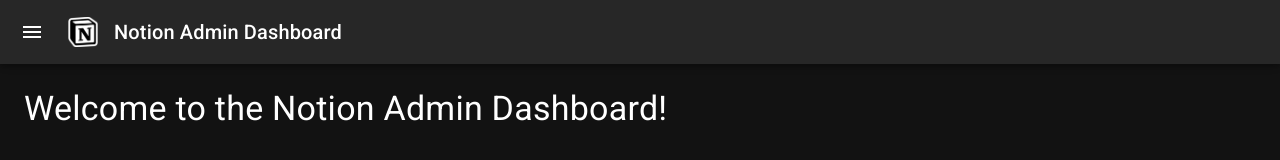
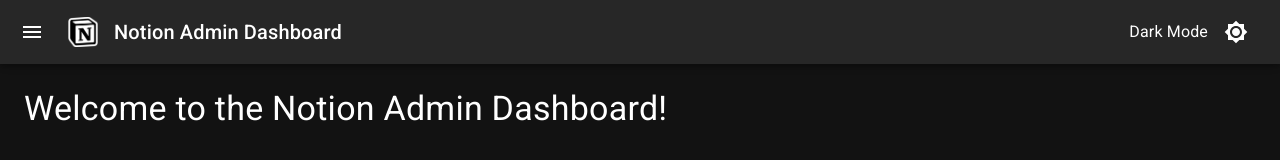
Before and after one commit to yuhsianw/notion-admin-dashboard, a React app in the folder client/: page / in a window 1280 px wide. Shown: the top 160 px of the page. Built offline with nearby package versions, Linux system fonts and the light colour scheme; a web font is replaced by a local one.

Commit message:
feat: add theme toggle to top nav bar

```diff
--- a/client/src/components/AppLayout.tsx
+++ b/client/src/components/AppLayout.tsx
@@ -1,26 +1,41 @@
-import { Box, CssBaseline } from '@mui/material';
-import { ThemeProvider, createTheme } from '@mui/material/styles';
+import { Box, CssBaseline, ThemeProvider, createTheme } from '@mui/material';
 import React from 'react';
 import TopNavBar from './Navigation/TopNavBar';
 import SideNav from './Navigation/SideNav';
 import { Outlet } from 'react-router-dom';
 import Main from './Navigation/Main';
-
-const defaultTheme = createTheme();
-const darkTheme = createTheme({
-  palette: {
-    mode: 'dark',
-    primary: {
-      main: '#1976d2',
-    },
-  },
-});
+import { ColorModeContext } from '../data/ColorModeContext';
 
 export default function AppLayout() {
   const [open, setOpen] = React.useState(false);
+  const [mode, setMode] = React.useState<'light' | 'dark'>('dark');
+
+  /**
+   * TODO:  Refactor this into a custom theme provider
+   * @see: https://mui.com/material-ui/customization/dark-mode/#toggling-color-mode
+   */
+  const colorMode = React.useMemo(
+    () => ({
+      toggleColorMode: () => {
+        setMode((prevMode) => (prevMode === 'light' ? 'dark' : 'light'));
+      },
+    }),
+    [],
+  );
+
+  const theme = React.useMemo(
+    () =>
+      createTheme({
+        palette: {
+          mode,
+        },
+      }),
+    [mode],
+  );
 
   return (
-    <ThemeProvider theme={darkTheme}>
+    <ColorModeContext.Provider value={colorMode}>
+      <ThemeProvider theme={theme}>
         <Box sx={{ display: 'flex' }}>
           <CssBaseline />
           <TopNavBar open={open} setOpen={setOpen} />
@@ -30,5 +45,6 @@
           </Main>
         </Box>
       </ThemeProvider>
+    </ColorModeContext.Provider>
   );
 }
--- /dev/null
+++ b/client/src/components/Navigation/ColorModeToggle.tsx
@@ -0,0 +1,35 @@
+import { Box, useTheme } from '@mui/material';
+import IconButton from '@mui/material/IconButton';
+import React from 'react';
+import { ColorModeContext } from '../../data/ColorModeContext';
+import Brightness4Icon from '@mui/icons-material/Brightness4';
+import Brightness7Icon from '@mui/icons-material/Brightness7';
+
+export default function ColorModeToggle() {
+  const theme = useTheme();
+  const colorMode = React.useContext(ColorModeContext);
+  const toCapitalCase = (text: string) => {
+    return text.charAt(0).toUpperCase() + text.slice(1);
+  };
+
+  return (
+    <Box
+      sx={{
+        display: 'flex',
+        alignItems: 'center',
+        ml: 'auto',
+      }}>
+      {toCapitalCase(`${theme.palette.mode} Mode`)}
+      <IconButton
+        sx={{ ml: 1 }}
+        onClick={colorMode.toggleColorMode}
+        color="inherit">
+        {theme.palette.mode === 'dark' ? (
+          <Brightness7Icon />
+        ) : (
+          <Brightness4Icon />
+        )}
+      </IconButton>
+    </Box>
+  );
+}
--- a/client/src/components/Navigation/TopNavBar.tsx
+++ b/client/src/components/Navigation/TopNavBar.tsx
@@ -6,6 +6,7 @@
   AppBarStyledComponent,
   LogoStyledComponent,
 } from '../StyledComponents';
+import ColorModeToggle from './ColorModeToggle';
 
 interface TopNavBarProps extends AppBarProps {
   open: boolean;
@@ -32,6 +33,7 @@
         <Typography variant="h6" noWrap component="div">
           Notion Admin Dashboard
         </Typography>
+        <ColorModeToggle />
       </Toolbar>
     </AppBarStyledComponent>
   );
--- /dev/null
+++ b/client/src/data/ColorModeContext.tsx
@@ -0,0 +1,37 @@
+import React from 'react';
+
+export const ColorModeContext = React.createContext({
+  toggleColorMode: () => {},
+});
+
+// TODO:  Refactor this into a custom theme provider
+
+// interface ColorModeContextType {
+//   colorMode: 'light' | 'dark';
+//   toggleColorMode: () => void;
+// }
+
+// export const ColorModeContext = createContext<ColorModeContextType>({
+//   colorMode: 'dark',
+//   toggleColorMode: () => {},
+// });
+
+// export const ColorModeProvider = ({ children }: PropsWithChildren<{}>) => {
+//   const [colorMode, setColorMode] = useState<'light' | 'dark'>('dark');
+
+//   const toggleColorMode = useMemo(() => {
+//     return () =>
+//       setColorMode((prevMode) => (prevMode === 'light' ? 'dark' : 'light'));
+//   }, []);
+
+//   const contextValue = {
+//     colorMode,
+//     toggleColorMode,
+//   };
+
+//   return (
+//     <ColorModeContext.Provider value={contextValue}>
+//       {children}
+//     </ColorModeContext.Provider>
+//   );
+// };
```
Lines whose indentation alone changed are shown as unchanged.
